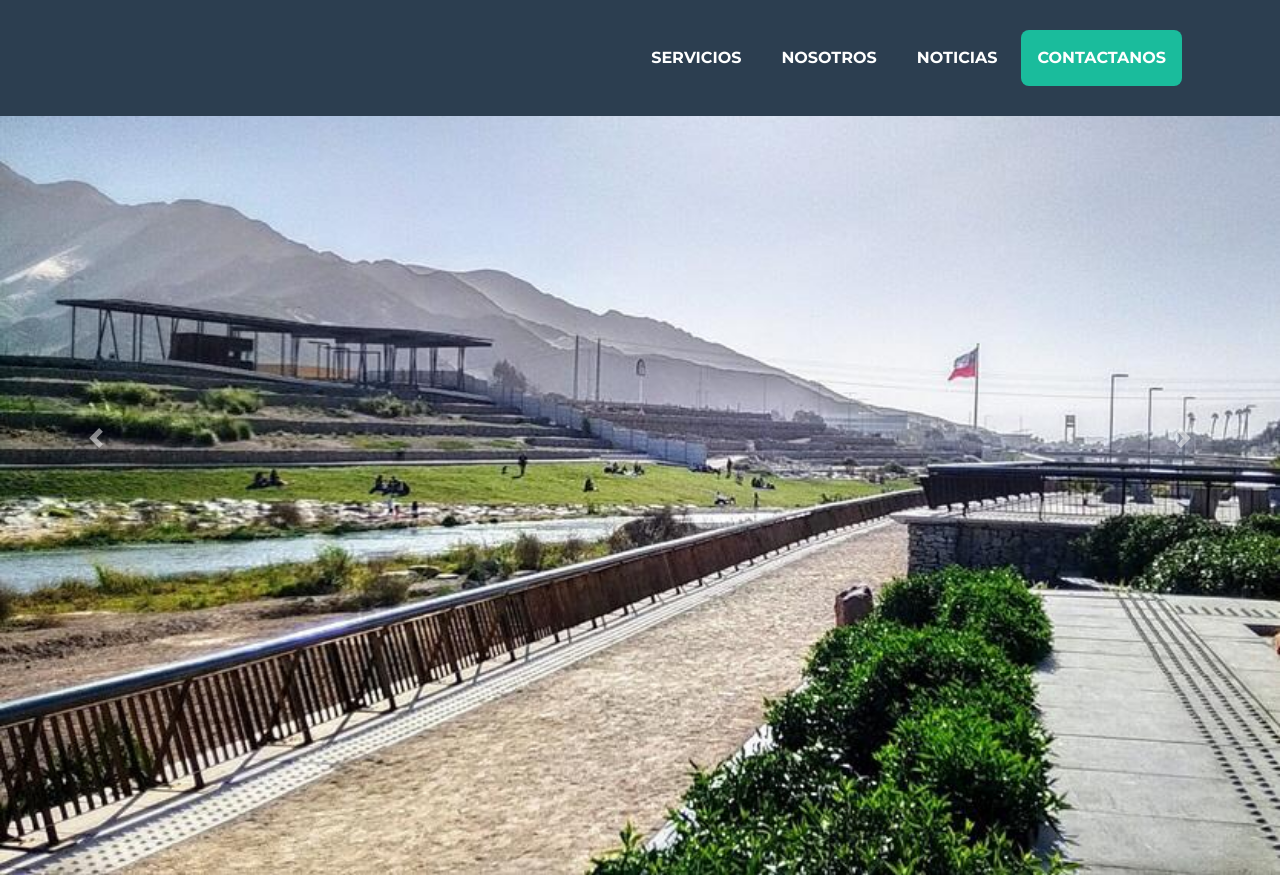
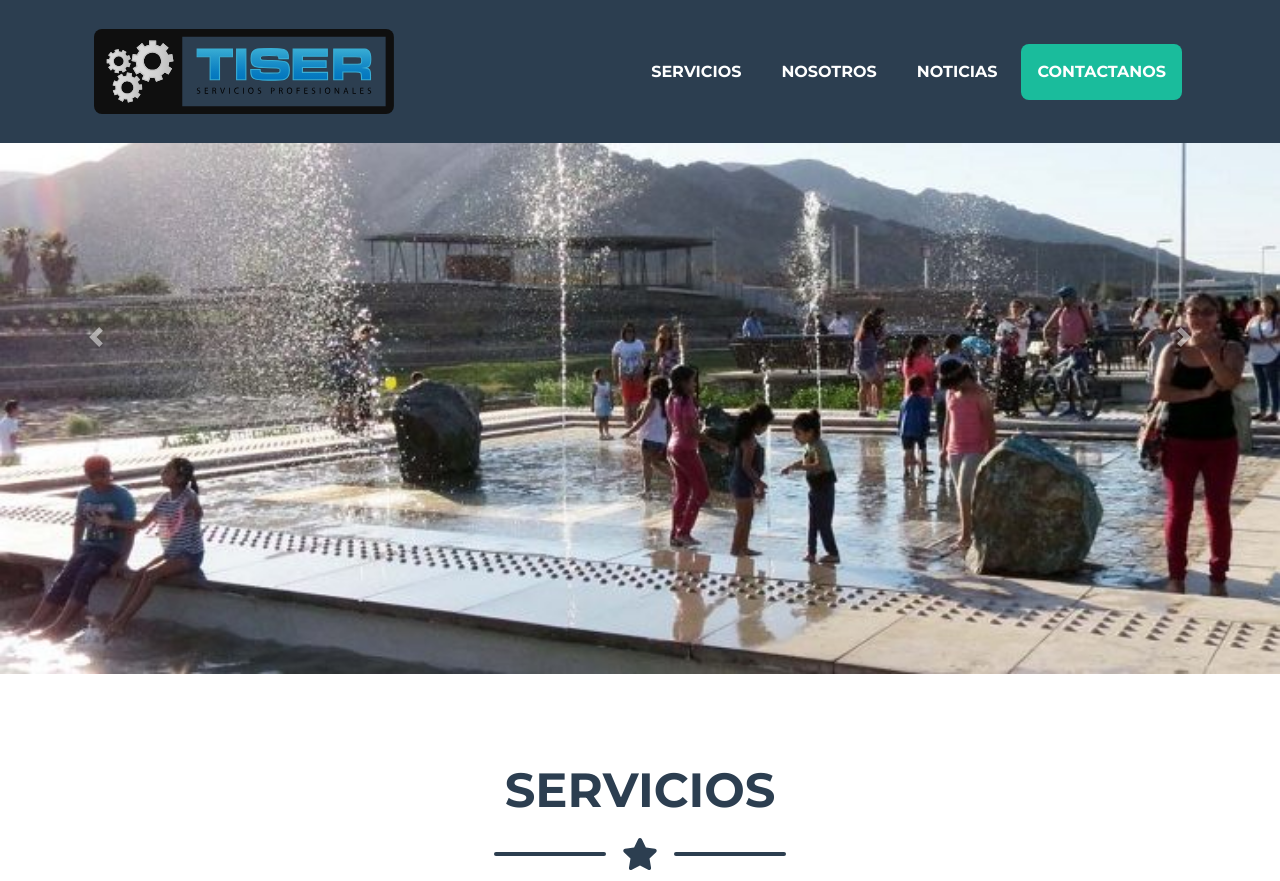
Before and after one commit to JBerriosG/Tiser, a plain HTML site: page index.html in a window 1280 px wide. Shown: the top 881 px of the page. Drawn offline with nearby package versions, Linux system fonts and the light colour scheme.

Commit message:
Se cambia la etiqueta figure por un div, se le asigna una clase logo, y se le indica el ancho de ese div, ya que el svg se adapta al tamaño de su contenedor padre por lo que si este no posee contenido o tamaño la imagen svg no sera visualizada, se repara el carouse con una version anterior de boostrap ya que la mas reciente no es compatible con el tema implementado

```diff
--- a/index.html
+++ b/index.html
@@ -24,9 +24,9 @@
     <nav class="navbar navbar-expand-lg bg-secondary text-uppercase fixed-top" id="mainNav">
         <div class="container">
             <a class="navbar-brand js-scroll-trigger" href="#page-top">
-                <figure class="figure">
-                    <img src="./assets/img/tiser-logo.svg" class="figure-img img-fluid rounded" alt="...">
-                </figure>
+                    <div class="logo">
+                        <img src="./assets/img/tiser-logo-300px-01.svg" class="img-fluid rounded" alt="Tiser">
+                    </div>
             </a>
             <button
                 class="navbar-toggler navbar-toggler-right text-uppercase font-weight-bold bg-primary text-white rounded"
@@ -51,25 +51,25 @@
     </nav>
     <!-- Masthead-->
     <header>
-        <div id="carouselExampleFade" class="carousel slide carousel-fade" data-bs-ride="carousel">
+        <div id="carouselExampleControls" class="carousel slide" data-ride="carousel">
             <div class="carousel-inner">
                 <div class="carousel-item active">
-                    <img src="/assets/img/carrusel/kaukari2.jpg" class="d-block w-100" alt="gente">
+                    <img src="./assets/img/carrusel/kaukari2.jpg" class="d-block w-100" alt="...">
                 </div>
                 <div class="carousel-item">
-                    <img src="/assets/img/carrusel/kaukari1.jpg" class="d-block w-100" alt="lugar">
+                    <img src="./assets/img/carrusel/kaukari1.jpg" class="d-block w-100" alt="...">
                 </div>
                 <div class="carousel-item">
-                    <img src="/assets/img/carrusel/kaukari3.jpg" class="d-block w-100" alt="plaza">
+                    <img src="./assets/img/carrusel/kaukari3.jpg" class="d-block w-100" alt="...">
                 </div>
             </div>
-            <a class="carousel-control-prev" href="#carouselExampleFade" role="button" data-bs-slide="prev">
+            <a class="carousel-control-prev" href="#carouselExampleControls" role="button" data-slide="prev">
                 <span class="carousel-control-prev-icon" aria-hidden="true"></span>
-                <span class="visually-hidden"></span>
+                <span class="sr-only">Previous</span>
             </a>
-            <a class="carousel-control-next" href="#carouselExampleFade" role="button" data-bs-slide="next">
+            <a class="carousel-control-next" href="#carouselExampleControls" role="button" data-slide="next">
                 <span class="carousel-control-next-icon" aria-hidden="true"></span>
-                <span class="visually-hidden"></span>
+                <span class="sr-only">Next</span>
             </a>
         </div>
     </header>
```
Also changed, not shown: assets/img/tiser-logo-100px-01.svg, css/styles.css.
